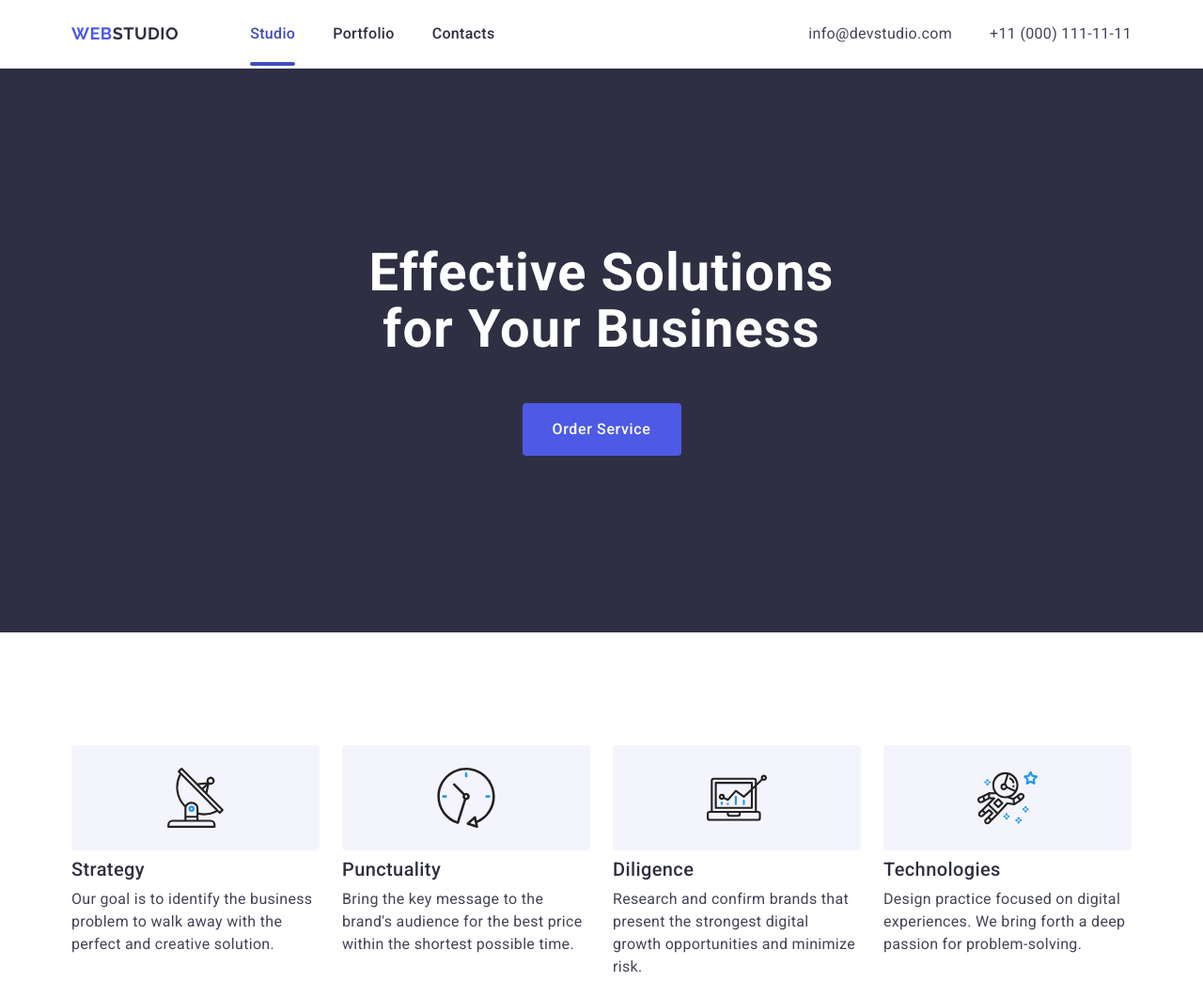
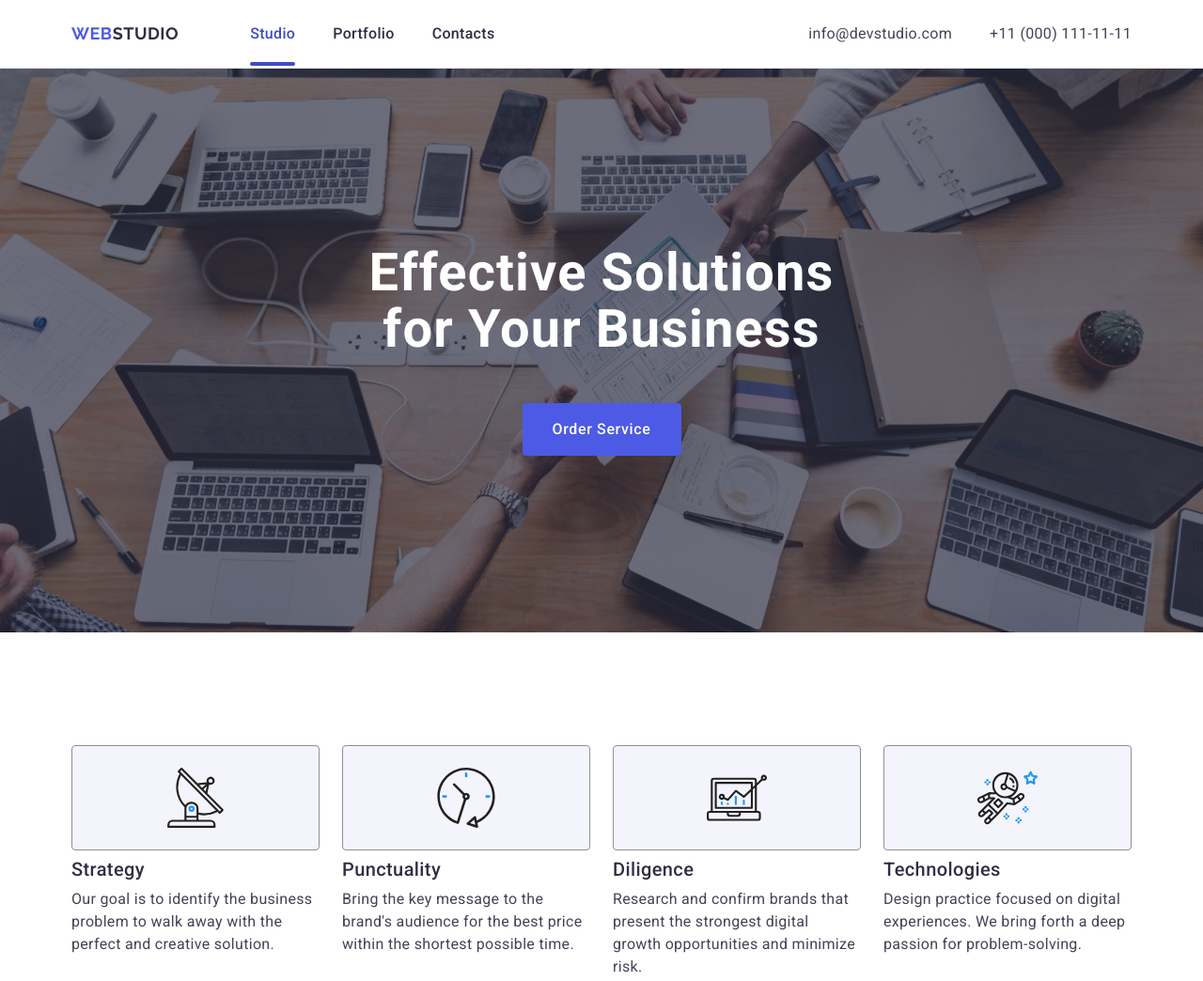
Before and after one commit to Webcio96/goit-markup-hw-04, a plain HTML site: page index.html in a window 1280 px wide. Shown: the top 1044 px of the page at 94% size. Drawn offline with nearby package versions, Linux system fonts and the light colour scheme.

Commit message:
Update style.css

```diff
--- a/css/style.css
+++ b/css/style.css
@@ -130,7 +130,7 @@ img {
       rgba(46, 47, 66, 0.7),
       rgba(46, 47, 66, 0.7)
     ),
-    url(./images/bg-image/people-office.jpg);
+    url(../images/bg-image/people-office.jpg);
   background-repeat: no-repeat;
   background-size: cover;
   background-position: center;
@@ -191,6 +191,7 @@ img {
   background-color: #f4f4fd;
   border-radius: 4px;
   margin-bottom: 8px;
+  border: 1px solid #8e8f99;
 }
 .char-item {
   width: calc((100% - 72px) / 4);
```
